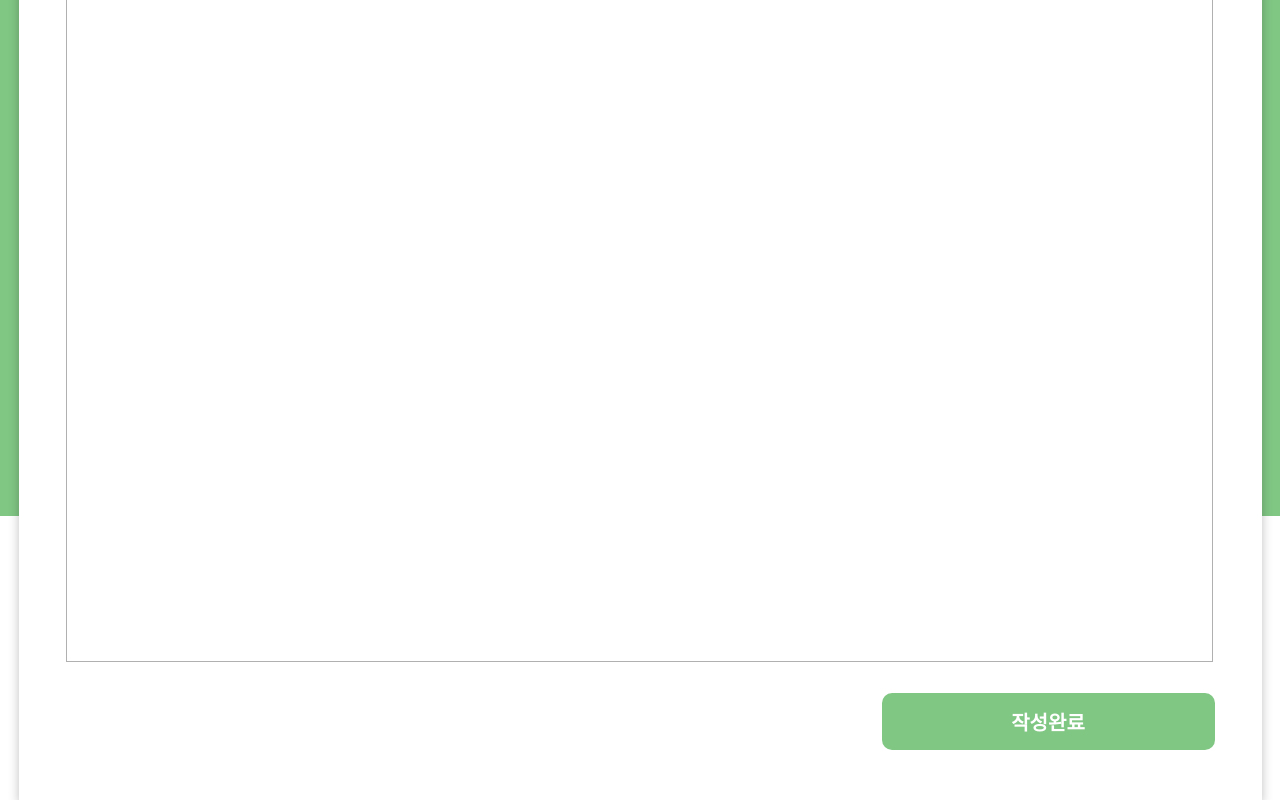
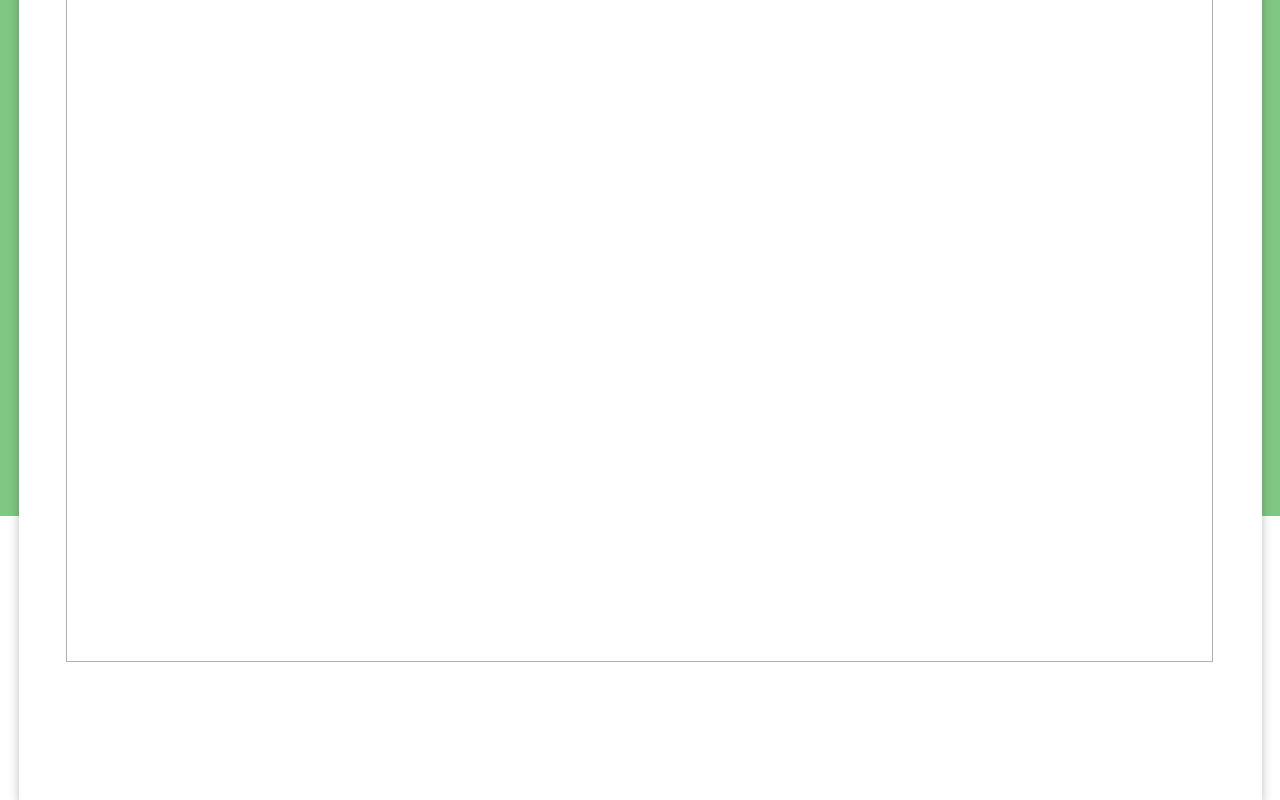
Before and after one commit to DongyangOne/toy_project_front, a React (Create React App) app: page /diary-detail in a window 1280 px wide. Shown: the part 410-1210 px from the top of the page. Built offline with nearby package versions, Linux system fonts and the light colour scheme.

Commit message:
delete button

```diff
--- a/src/pages/DiaryDetail.js
+++ b/src/pages/DiaryDetail.js
@@ -34,9 +34,6 @@ const DiaryDetail = () => {
               placeholder="내용을 입력해주세요."
             ></div>
           </div>
-          <div className="btnWrap">
-            <button className="diarySubmitBtn">작성완료</button>
-          </div>
         </div>
       </div>
     </>
```
